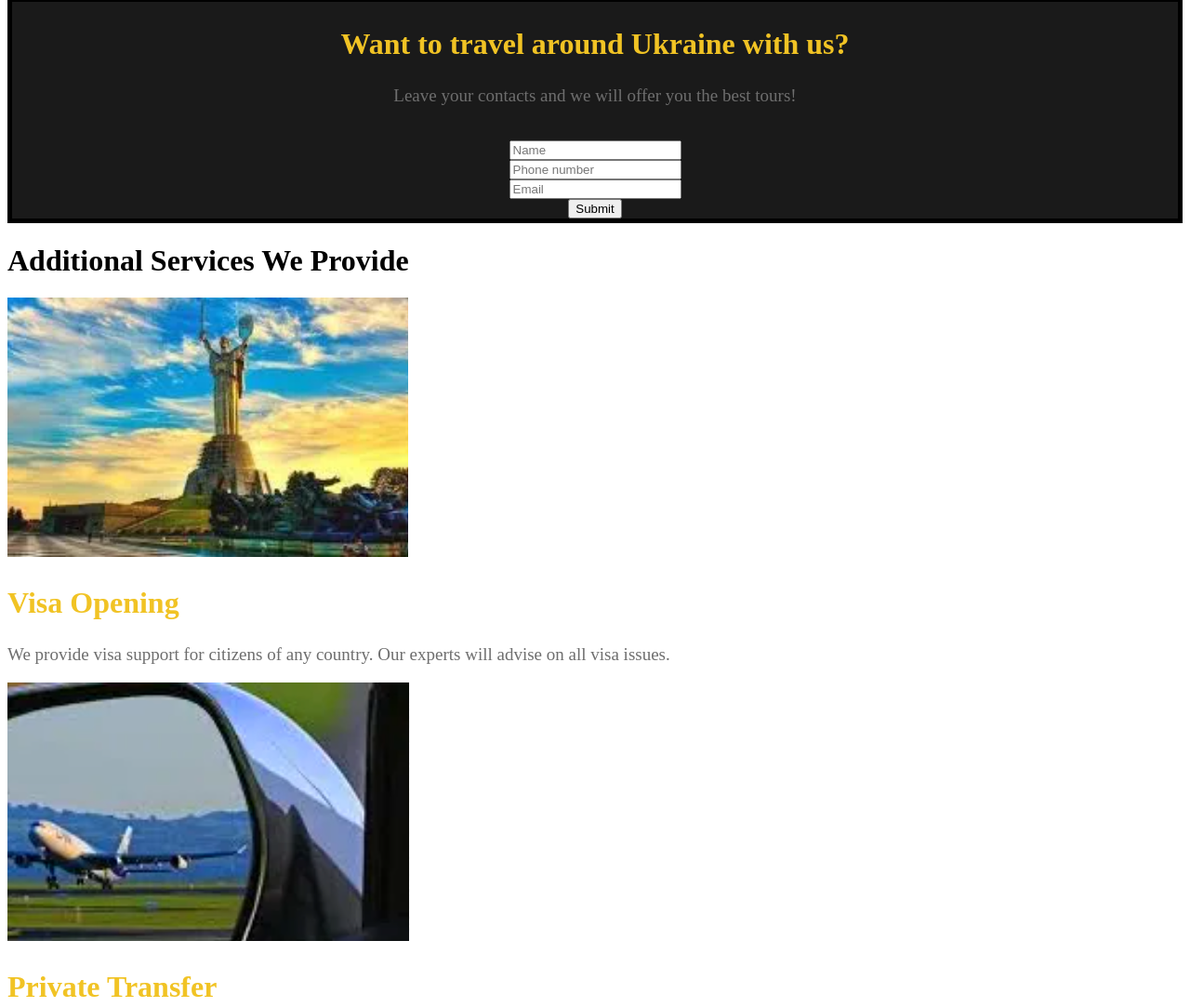
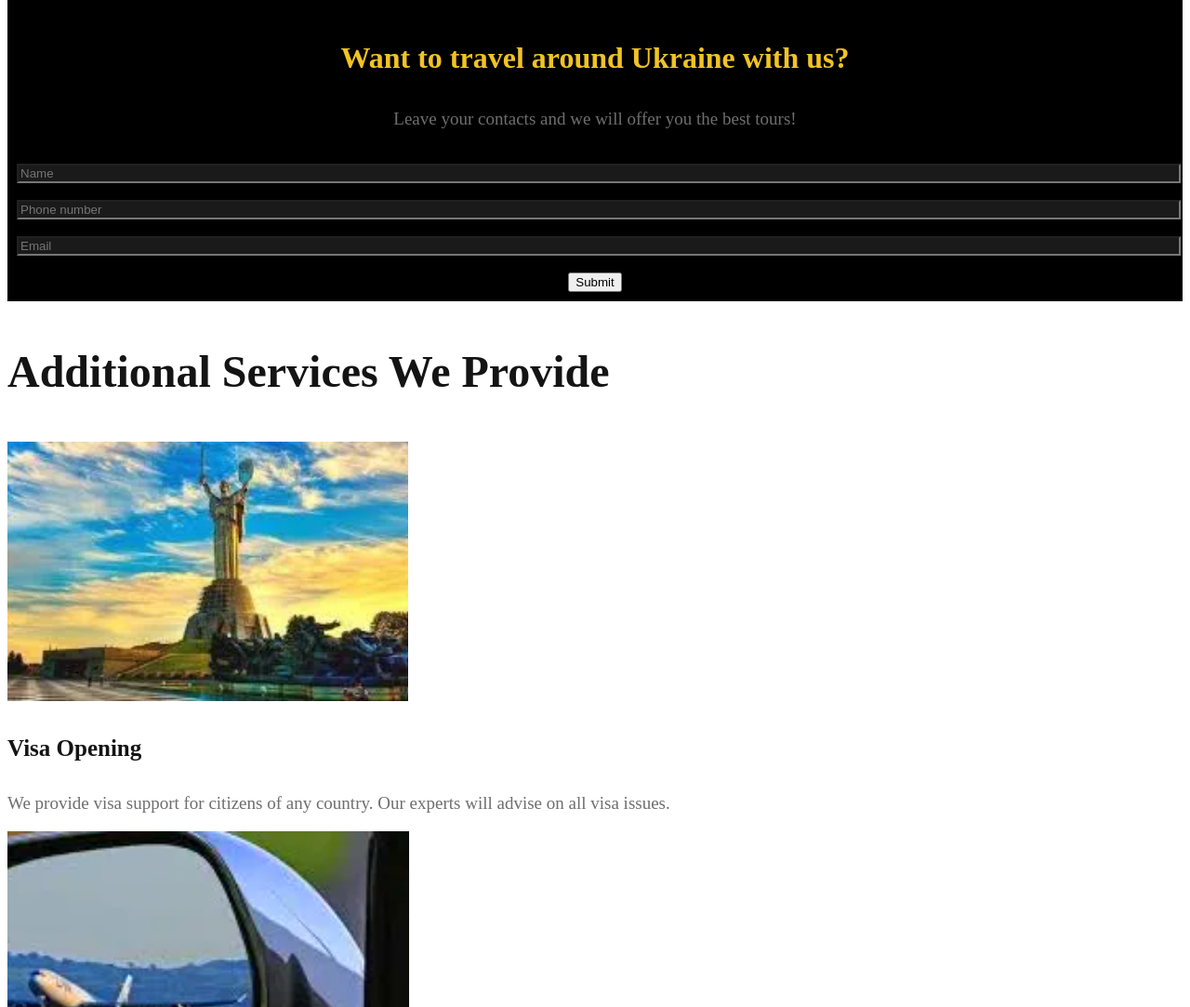
Before and after one commit to ky4eriashka/utravel-1, a plain HTML site: page index.html in a window 1280 px wide. Shown: the part 1029-2112 px from the top of the page at 93% size. Drawn offline with Linux system fonts and the light colour scheme.

Commit message:
Added box

```diff
--- a/css/index.css
+++ b/css/index.css
@@ -1,5 +1,10 @@
 <link href="https://fonts.googleapis.com/css2?family=Dosis:wght@500&family=Lobster&display=swap" rel="stylesheet">
 <style>
+.large-image {
+    position: absolute;
+    width: 100%;
+    height: 100%;
+}
 .yelow-text {
     color: #f1c324;
 }
@@ -21,10 +26,24 @@ p {
 .box {
     border-style: solid;
     border-color: black;
-    border-width: 5px;
+    border-width: 10px;
     text-align: center;
 }
-.gray-box {
+#line {
     background-color: rgba(255, 255, 255, 0.1);
+    color: #fff;
+    width: 100%;
+    display: block;
 }
-.
+h3 {
+    font-size: 48px;
+    font-weight: 700;
+    color: #141414;
+    font-family: Dosis, "sans-serif";
+}
+h4 {
+    font-size: 25px;
+    font-weight: 700;
+    color: #141414;
+    font-family: Dosis, "sans-serif";
+}
--- a/index.html
+++ b/index.html
@@ -10,48 +10,48 @@
 
 <body>
     <div class="content">
-    <img src="img/lviv-wanttotravel.jpg" alt="Lviv square Rynok">
-    <div class="box gray-box">
-    <h2 class="yelow-text backgraund">Want to travel around Ukraine with us?</h2>
+    <img class="large-image" src="img/lviv-wanttotravel.jpg" alt="Lviv square Rynok">
+    <div class="box">
+    <h2 class="yelow-text backgraund box">Want to travel around Ukraine with us?</h2>
     <form method="POST" action="https://formspree.io/f/moqpozgq">
         <p>Leave your contacts and we will offer you the best tours!</p>
         <br>
-        <input name="name" type="text" placeholder="Name" required>
+        <input id="line" name="name" type="text" placeholder="Name" required>
         <br>
-        <input name="phone-number" type="text" placeholder="Phone number" required>
+        <input id="line" name="phone-number" type="text" placeholder="Phone number" required>
         <br>
-        <input name="email" type="text" placeholder="Email" required>
+        <input id="line" name="email" type="text" placeholder="Email" required>
         <br>
         <input type="submit">
     </div>
     </form>
     </div>
-    <h1>Additional Services We Provide</h1>
+    <h3>Additional Services We Provide</h3>
     <div class="services">
         <article>
             <img src="img/visaopening-addserv.png" alt="Kyiv">
             <br>
-            <h2>Visa Opening</h2>
+            <h4>Visa Opening</h4>
             <p>We provide visa support for citizens of any country. Our experts will advise on all visa issues.</p>
         </article>
         <article>
             <img src="img/privattransfer-addserv.png" alt="Plain">
             <br>
-            <h2>Private Transfer</h2>
+            <h4>Private Transfer</h4>
             <p>We can arrange a private transfer during your tour, book a hotel or offer you additional experience to
                 enrich your experience in Ukraine.</p>
         </article>
         <article>
             <img src="img/photoreport-addserv.png" alt="Girl">
             <br>
-            <h2>Photo Report</h2>
+            <h4>Photo Report</h4>
             <p>For an additional fee, you can get a full photo and video report on the trip, as well as a personal photo
                 shoot.</p>
         </article>
         <article>
             <img src="img/medicalinsurance-addserv.png" alt="Backpackers">
             <br>
-            <h2>Medical Insurance</h2>
+            <h4>Medical Insurance</h4>
             <p>Reliable medical insurance that really covers the risks if something happens while traveling.</p>
         </article>
     </div>
```
